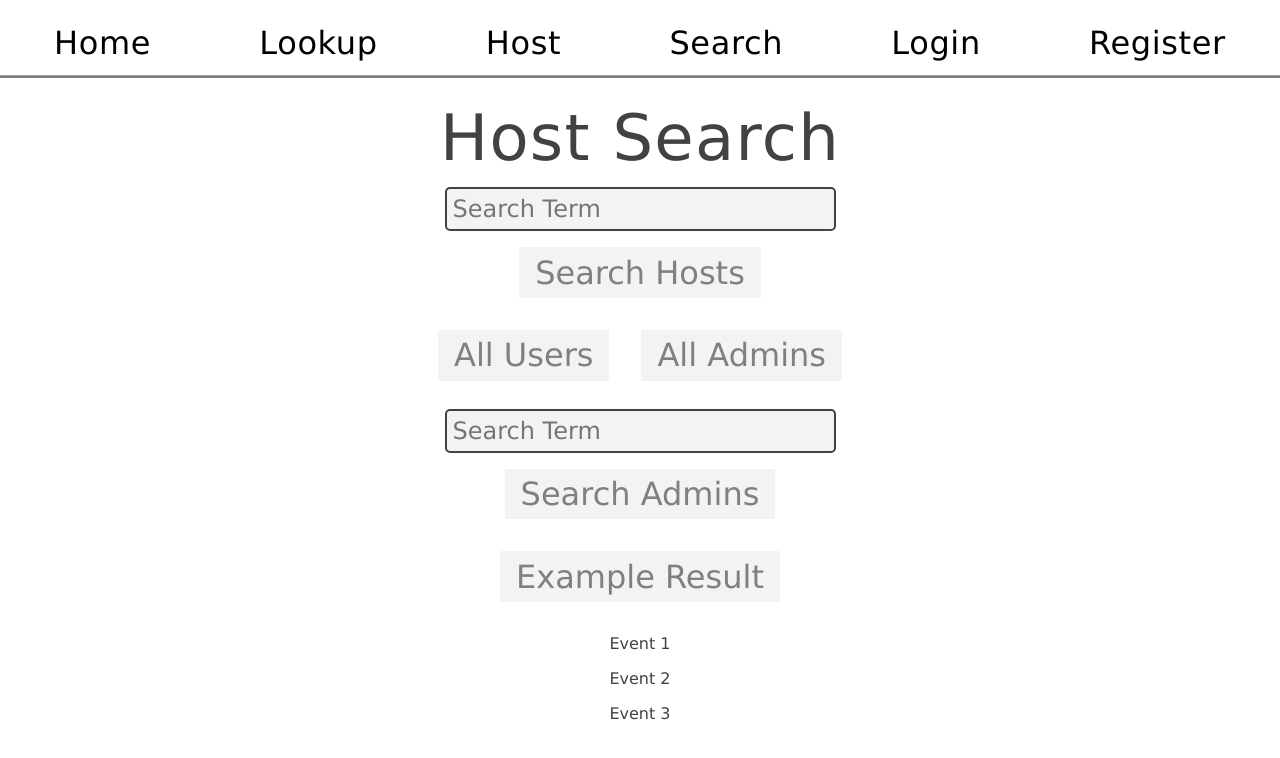
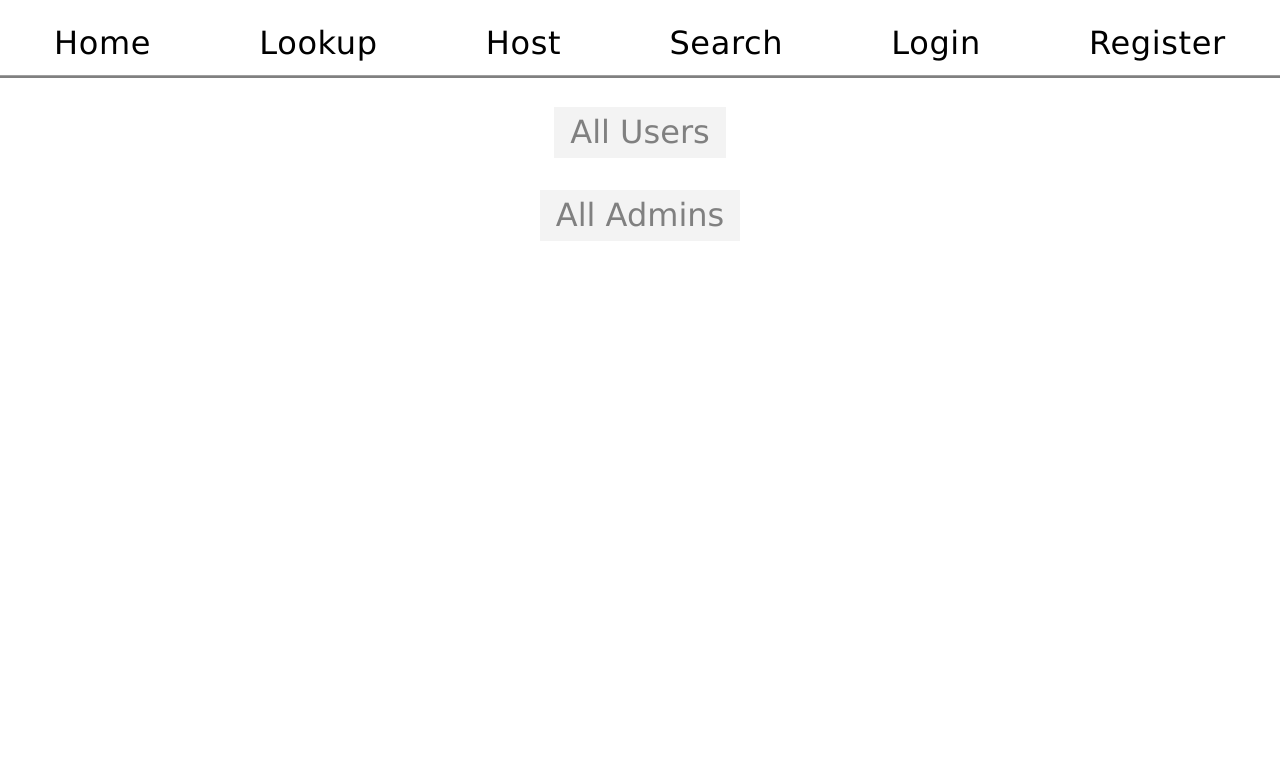
Before and after one commit to PtatG/cop4710project, a React (Create React App) app in the folder frontend/: page /lookup in a window 1280 px wide. Shown: the top 758 px of the page. Built offline with nearby package versions, Linux system fonts and the light colour scheme.

Commit message:
Lookup page progress

```diff
--- a/frontend/src/App.css
+++ b/frontend/src/App.css
@@ -1,5 +1,15 @@
 .container {
   margin: 0 auto;
+  width: 500px;
+  /*display: inline-block;*/
+  justify-content: space-around;
+  position: relative;
+  top: 1rem
+}
+
+.scontainer {
+  margin: 0 auto;
+  margin-top: 75px;
   width: 500px;
   /*display: inline-block;*/
   justify-content: space-around;
@@ -126,7 +136,7 @@
 	background-color: white;
 	border: 2px solid;
 	border-color: #424242;
-	border-radius: 50px;
+	border-radius: 5px;
 	align-items: center;
 	position: center;
 	margin-left: 3em;
--- a/frontend/src/components/Lookup.js
+++ b/frontend/src/components/Lookup.js
@@ -1,16 +1,19 @@
 import React from "react";
 import {Link} from 'react-router-dom';
+import {connect} from 'react-redux';
 
-export default class Lookup extends React.Component {
+class Lookup extends React.Component {
 	constructor(props) {
 		super(props);
 		this.state = {
 			formdata: {
-				adminname: ""
+				adminname: "",
+				results: ""
 			}
 		}
 		this.changeForm = this.changeForm.bind(this);
-		this.submitForm = this.submitForm.bind(this);
+		this.submitUsers = this.submitUsers.bind(this);
+		this.submitAdmins = this.submitAdmins.bind(this);
 	}
 
 	changeForm(e) {
@@ -22,67 +25,132 @@ export default class Lookup extends React.Component {
 		}))
 	}
 
-	submitForm(e) {
+	submitUsers(e) {
 		console.log("Submitting...");
-		console.log(this.state.formdata)
+
+		var jsonPayload = `
+			{
+				"token": "${this.props.user.token}"
+			}
+		`
+
+		fetch('http://127.0.0.1:8080/listUsers/', {
+			method: 'POST',
+			headers: {
+				'Content-type': 'application/json',
+			},
+			body: jsonPayload,
+		}).then(res => {
+			console.log(res)
+			return res.json()
+		}).then(response => {
+			var elem = document.getElementById("search-err");
+			elem.innerHTML = response.message;
+			console.log('Success:', response);
+			this.setState({ results: response.users });
+			setTimeout(() => {
+				elem.innerHTML = "";
+			}, 5000)
+		});
+
+		e.preventDefault();
+	}
+
+	submitAdmins(e) {
+		console.log("Submitting...");
+
+		var jsonPayload = `
+			{
+				"token": "${this.props.user.token}"
+			}
+		`
+
+		fetch('http://127.0.0.1:8080/listAdmins/', {
+			method: 'POST',
+			headers: {
+				'Content-type': 'application/json',
+			},
+			body: jsonPayload,
+		}).then(res => {
+			console.log(res)
+			return res.json()
+		}).then(response => {
+			var elem = document.getElementById("search-err");
+			elem.innerHTML = response.message;
+			console.log('Success:', response);
+			this.setState({ results: response.admins });
+			setTimeout(() => {
+				elem.innerHTML = "";
+			}, 5000)
+		});
+
 		e.preventDefault();
 	}
 
 	render() {
 		const {formdata} = this.state;
+
+		const sresult = []
+		const temp = []
+
+		if (this.state.results != null)
+		{
+			temp.push(
+				<div>
+					<tbody>
+						<tr>
+							<td>
+								Username
+							</td>
+						</tr>
+					</tbody>
+				</div>
+			)
+			for (var i = 0; i < this.state.results.length; i++)
+			{
+				temp.push(
+					<div>
+						<tbody key={i}>
+							<tr id={i} key={i}>
+								<td>
+									{this.state.results[i].username}
+								</td>
+							</tr>
+						</tbody>
+					</div>
+				)
+			}
+			sresult.push(
+				<table className="resultsTable">
+					{temp}
+				</table>
+			)
+		}
 		return (
 			<div className="userPage">
-				<div className="container">
-					<h4>Host Search</h4>
-					<form onSubmit={this.submitForm}>
-						<input
-						 id="adminname"
-						 name="adminname"
-						 autoComplete="off"
-						 placeholder="Search Term"
-						 onChange={this.changeForm}
-						 value={formdata.adminname}
-						/>
-						<div>
-							<button type="submit">
-								Search Hosts
-							</button>
-						</div>
+				<div className="scontainer">
+					<p id="search-err" className="errorReturn"></p>
+					<form onSubmit={this.submitUsers}>
+						<button type="submit">
+							All Users
+						</button>
 					</form>
-					<button type="submit">
-						All Users
-					</button>
-					<button type="submit">
-						All Admins
-					</button>
-					<form onSubmit={this.submitForm}>
-						<input
-						 id="adminname"
-						 name="adminname"
-						 autoComplete="off"
-						 placeholder="Search Term"
-						 onChange={this.changeForm}
-						 value={formdata.adminname}
-						/>
-						<div>
-							<button type="submit">
-								Search Admins
-							</button>
-						</div>
+					<form onSubmit={this.submitAdmins}>
+						<button type="submit">
+							All Admins
+						</button>
 					</form>
 				</div>
 				<div className="container">
-					<button
-					 className="collapsible">
-						Example Result
-					</button>
-					<div className="content">
-						<p>Event 1</p>
-						<p>Event 2</p>
-						<p>Event 3</p>
-					</div>
+					{sresult}
 				</div>
 			</div>
 		)
 	}
 }
+
+const mapState = state => ({
+	user: state.user
+})
+
+export default connect(mapState)(Lookup);
```
Also changed, not shown: 1 other file (tests, documents, lock files or other folders).
